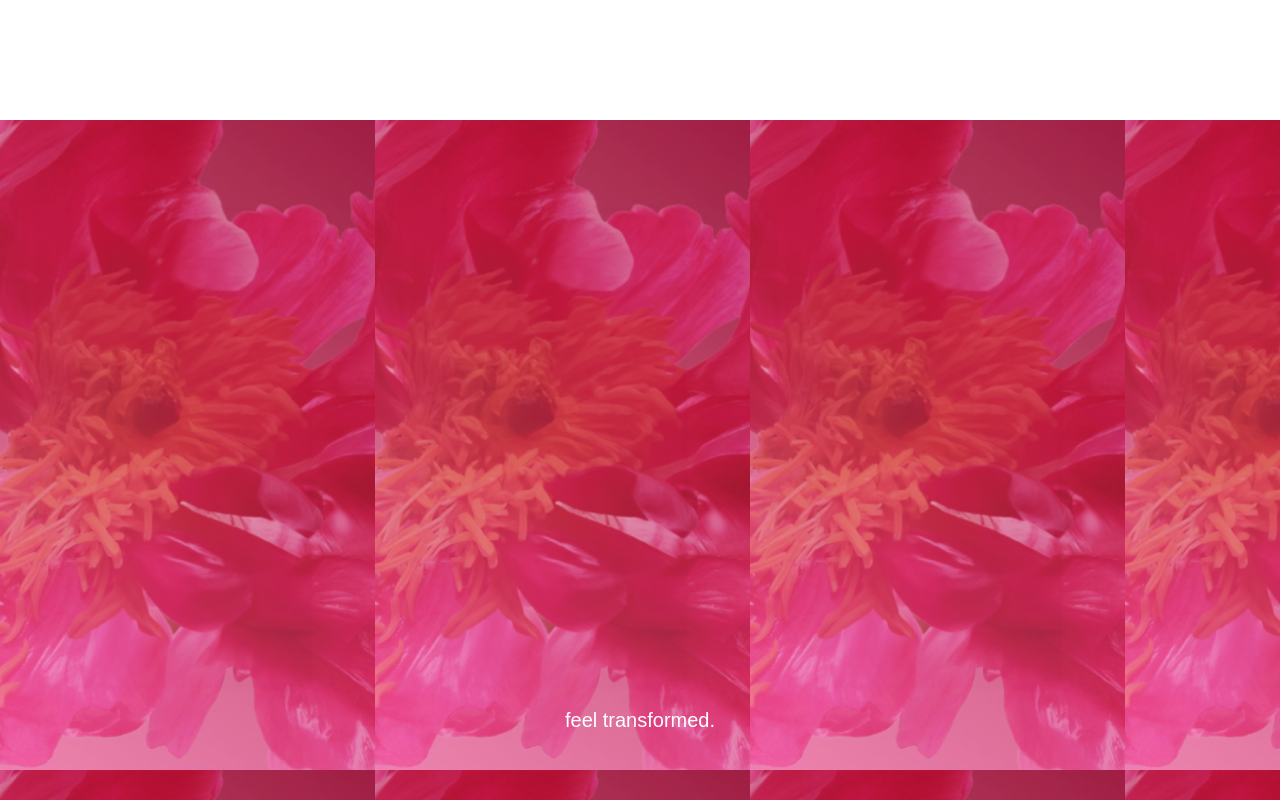
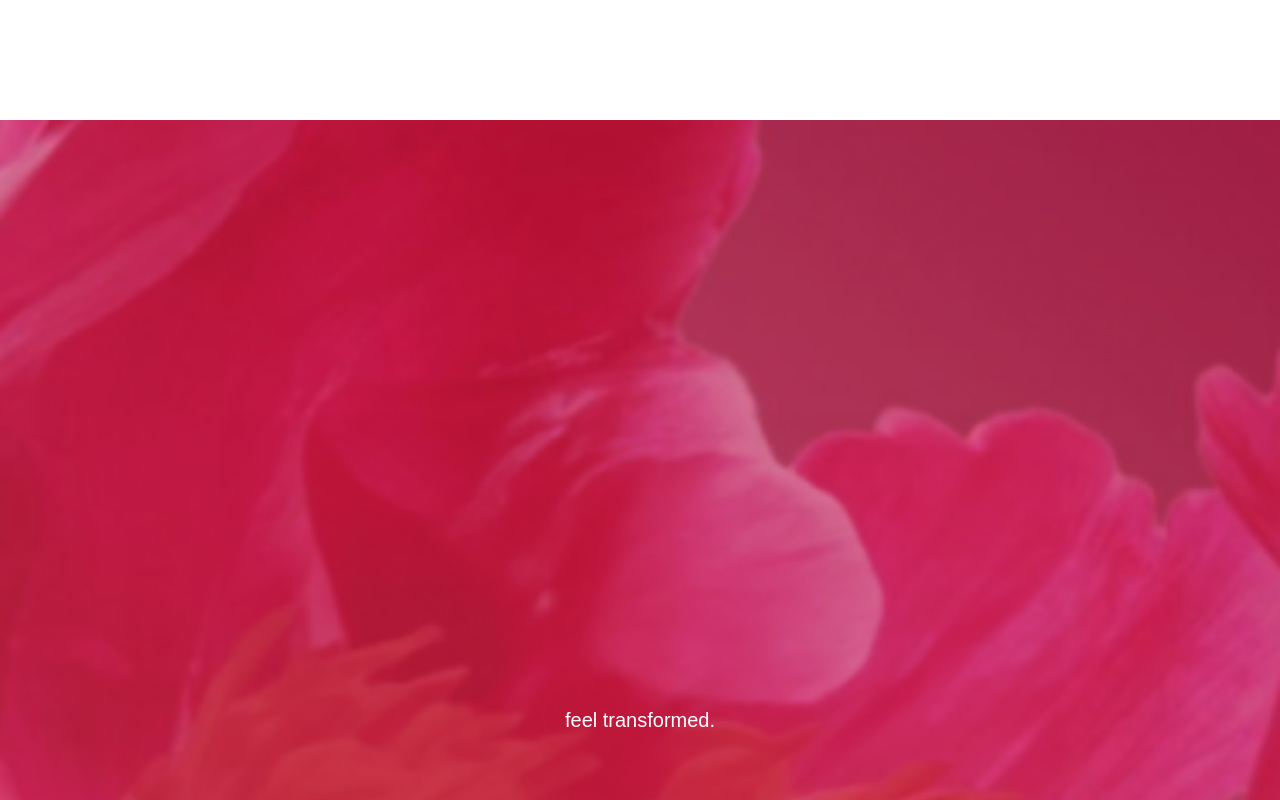
Before and after one commit to nsmarino/touchland-prototype, a SvelteKit app: page / in a window 1280 px wide. Shown: the part 2320-3120 px from the top of the page. Built offline with nearby package versions, Linux system fonts and the light colour scheme.

Commit message:
staging chrome

```diff
--- a/src/routes/+page.svelte
+++ b/src/routes/+page.svelte
@@ -169,7 +169,7 @@ onMount(() => {
   .bg-card {
       width: 100vw;
       height: 100vh;
-      z-index: -1;
+      z-index: 1;
       position: sticky;
       top: 0;
       color: white;
@@ -178,6 +178,7 @@ onMount(() => {
       justify-content: center;
       align-items: center;
       background-image: url('/ProductBG.png');
+      background-size: cover;
       background-attachment: fixed;
   }
   p {
@@ -249,15 +250,18 @@ onMount(() => {
     z-index: 1;
     top: 0;
     color: white;
+    background-image: url('/ProductBG.png');
+    background-size: cover;
+    background-attachment: fixed;
   }
   .lifestyle-card.secondproduct {
     background-image: url(/LifestyleBG2.png);
   }
-  .bg-card.secondproduct{
+  .bg-card.secondproduct, .product-card.secondproduct{
     background-image: url('/ProductBG2.png');
   }
 
-  .bg-card.thirdproduct {
+  .bg-card.thirdproduct, .product-card.thirdproduct {
     background-image: url('/ProductBG3.png');
   }
   .lifestyle-card.thirdproduct {
```
